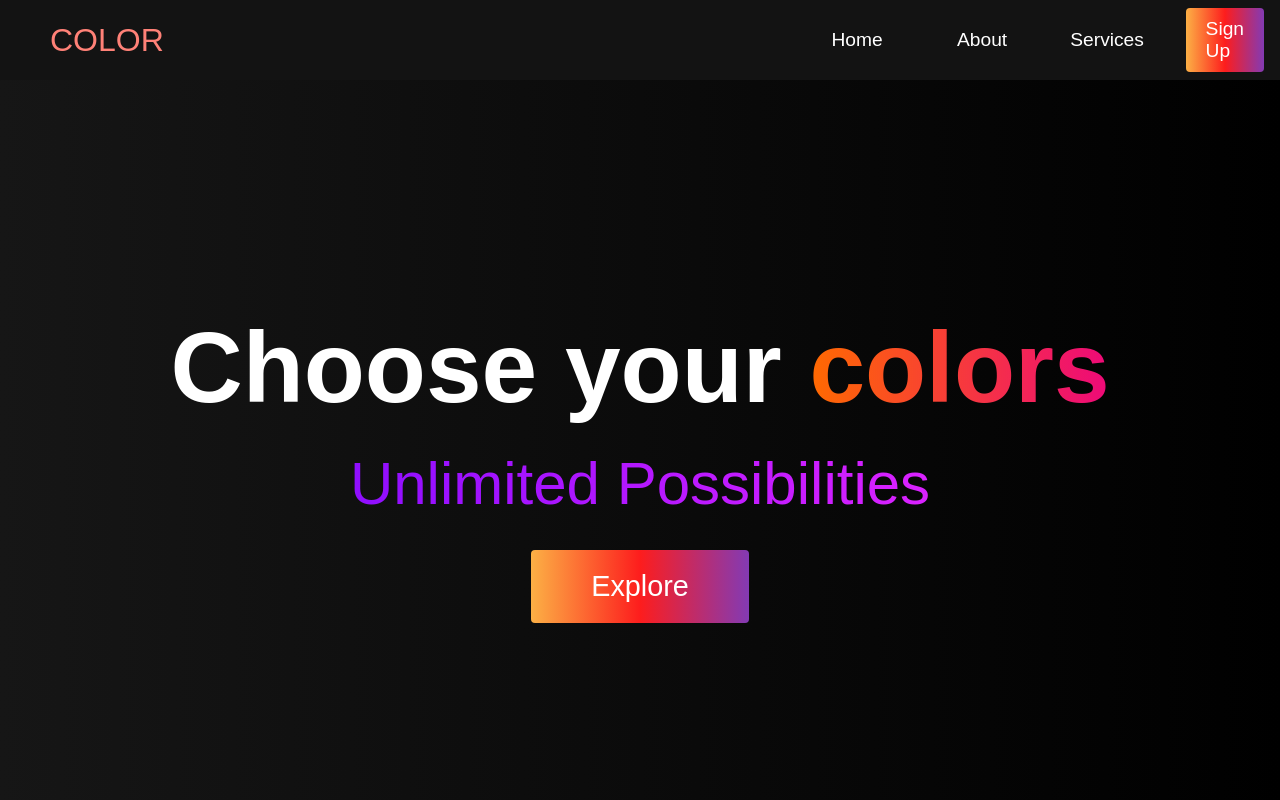
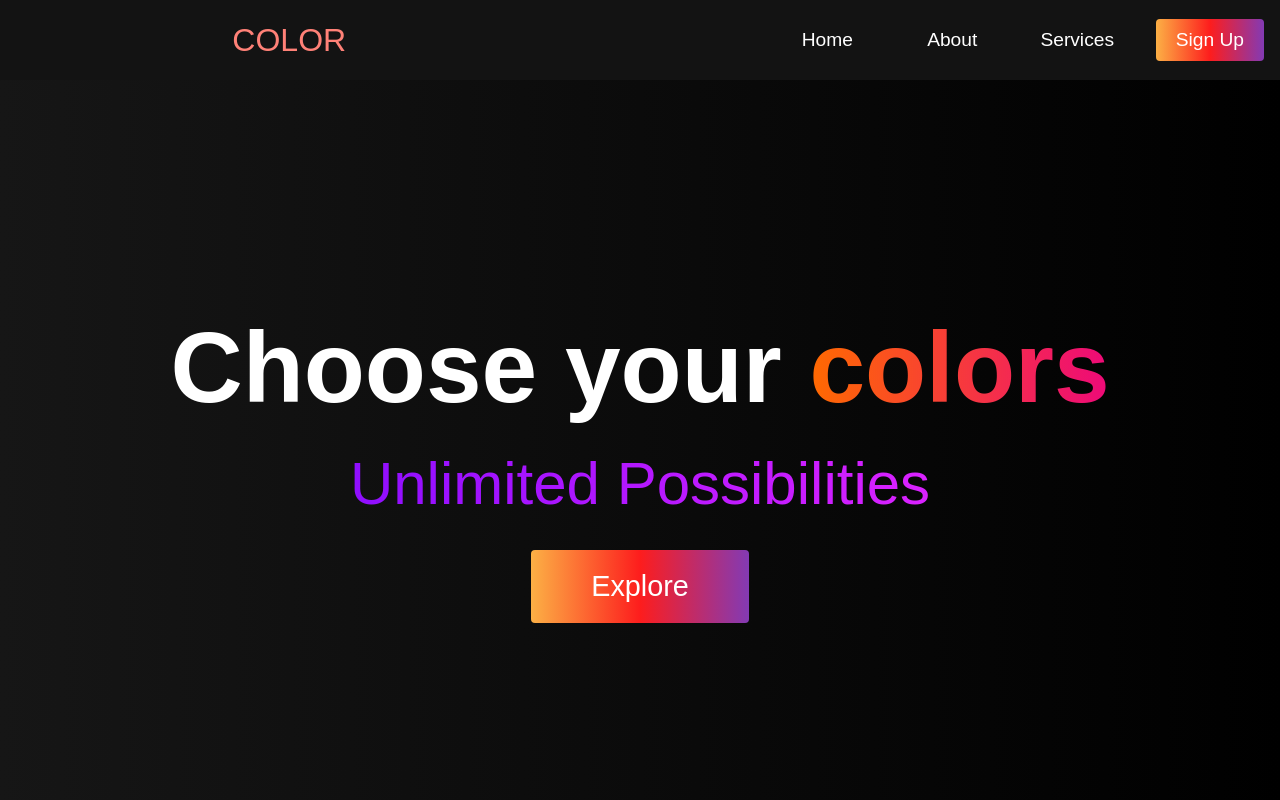
Before and after one commit to ganeshardlkar/ColorFrontEnd, a plain HTML site: page index.html in a window 1280 px wide. Shown: the top 800 px of the page. Drawn offline with Linux system fonts and the light colour scheme; a script that the page names is missing.

Commit message:
Update styles.css

```diff
--- a/styles.css
+++ b/styles.css
@@ -24,7 +24,7 @@
     height: 80px;
     z-index: 1;
     width: 100%;
-    max-width: 900px;
+    max-width: 400px;
     margin: 0 auto;
     padding: 0 50px;
 }
```
